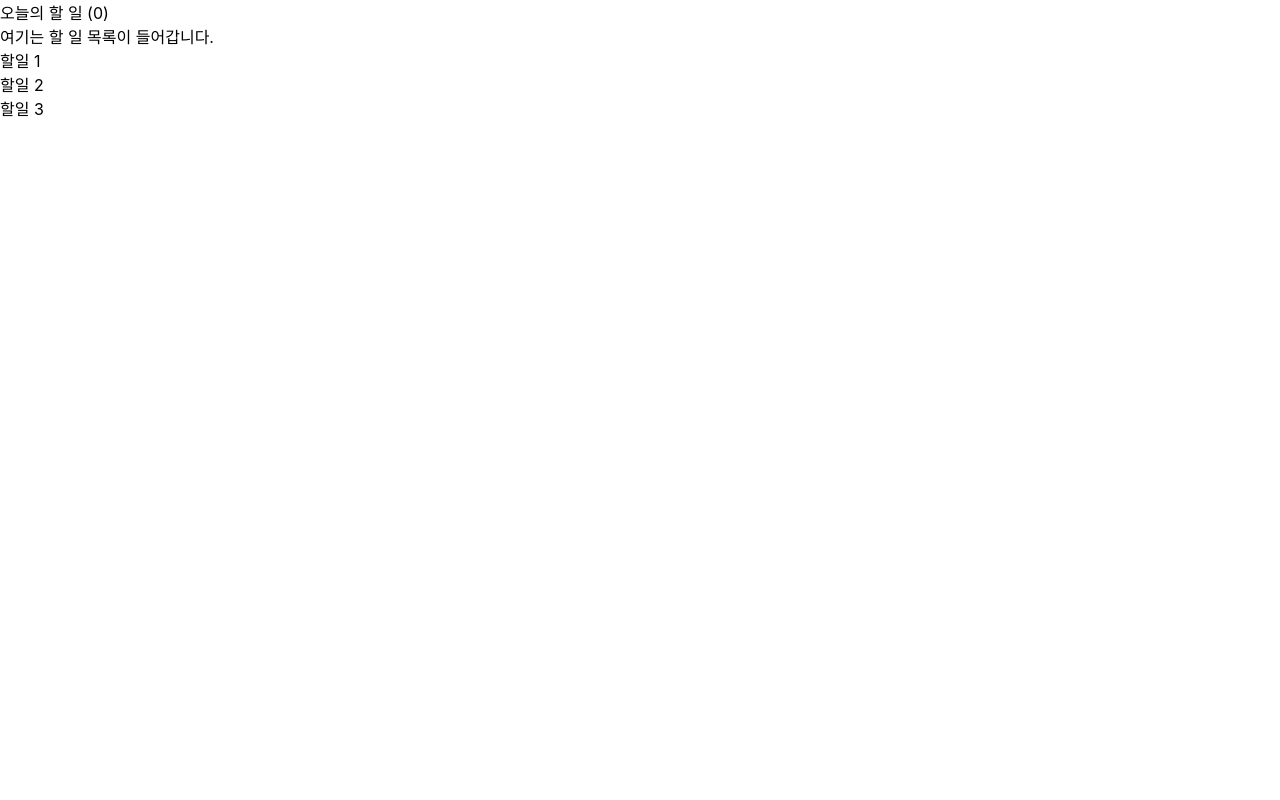
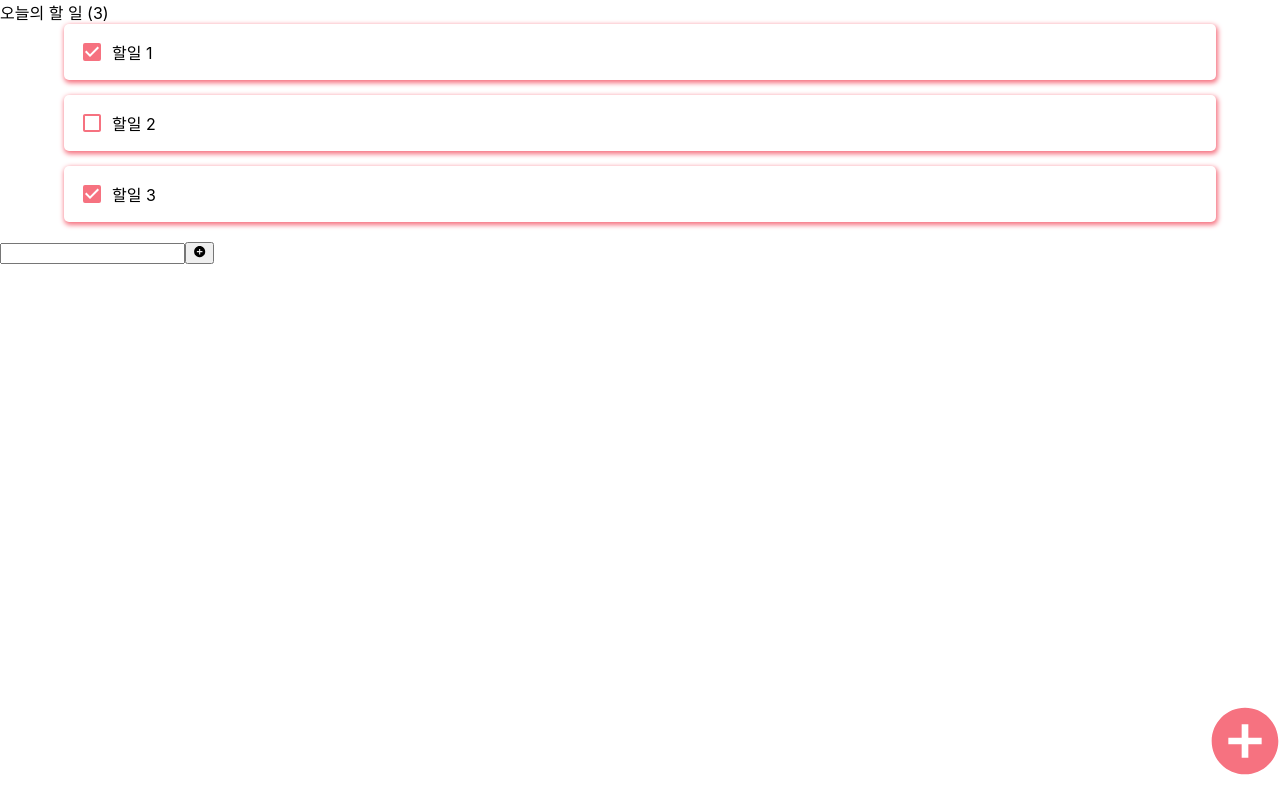
Before and after one commit to KiweonYoon/react-todo, a React (Create React App) app: page / in a window 1280 px wide. Built offline with nearby package versions, Linux system fonts and the light colour scheme.

Commit message:
투두리스트 2

```diff
--- a/package.json
+++ b/package.json
@@ -8,6 +8,7 @@
     "@testing-library/user-event": "^13.5.0",
     "react": "^18.2.0",
     "react-dom": "^18.2.0",
+    "react-icons": "^4.8.0",
     "react-scripts": "5.0.1",
     "web-vitals": "^2.1.4"
   },
--- a/src/App.css
+++ b/src/App.css
@@ -1,38 +1,20 @@
-.App {
-  text-align: center;
+.add-todo-button {
+  position: fixed;
+  /* 화면에 고정된 위치에 배치 */
+  right: -5px;
+  /* 오른쪽에서 5px만큼 떨어진 위치에 배치 */
+  bottom: 0;
+  /* 하단에 배치 */
+  z-index: 100;
+  /* 다른 요소들보다 위에 위치 */
+  width: 100;
+  /* 가로 길이 100px */
+  height: 100;
+  /* 세로 길이 100px */
+  cursor: pointer;
+  /* 마우스 커서 모양을 손가락 모양으로 변경 */
+  font-size: 5rem;
+  /* 폰트 크기 5rem */
+  color: #f67280;
+  /* 글자 색상을 밝은 분홍색으로 지정 */
 }
-
-.App-logo {
-  height: 40vmin;
-  pointer-events: none;
-}
-
-@media (prefers-reduced-motion: no-preference) {
-  .App-logo {
-    animation: App-logo-spin infinite 20s linear;
-  }
-}
-
-.App-header {
-  background-color: #282c34;
-  min-height: 100vh;
-  display: flex;
-  flex-direction: column;
-  align-items: center;
-  justify-content: center;
-  font-size: calc(100px + 2vmin);
-  color: white;
-}
-
-.App-link {
-  color: #61dafb;
-}
-
-@keyframes App-logo-spin {
-  from {
-    transform: rotate(0deg);
-  }
-  to {
-    transform: rotate(360deg);
-  }
-}
--- a/src/App.js
+++ b/src/App.js
@@ -1,9 +1,12 @@
 import React, {useState} from "react";
+import { MdAddCircle } from "react-icons/md";
 import './App.css';
 import Template from "./components/Template";
+import TodoInsert from "./components/TodoInsert";
 import TodoList from "./components/TodoList";
 
 const App = () => {
+  const [insertToggle, setInsertToggle] = useState(false);
   const [todos, setTodos] = useState([
     {
       id: 1,
@@ -23,8 +26,12 @@
 
   ]);
   return (
-    <Template>
+    <Template todoLength={todos.length}>
       <TodoList todos={todos}/>
+      <div className="add-todo-button">
+        <MdAddCircle/>
+      </div>
+      <TodoInsert/>
     </Template>
   );
 };
--- /dev/null
+++ b/src/components/Template.css
@@ -0,0 +1,25 @@
+.Template {
+    /* 위쪽 여백 20px 설정 */
+        padding-top: 20px;
+        /* 최대 높이를 화면 세로 길이 100%로 설정 */
+        max-height: 100vh;
+    }
+
+    /* 제목 스타일 */
+    .title {
+        /* 너비를 화면 가로 길이 90%로 설정 */
+        width: 90vw;
+        /* 왼쪽 여백을 자동으로 설정 */
+        margin-left: auto;
+        /* 오른쪽 여백을 자동으로 설정 */
+        margin-right: auto;
+
+        padding-bottom: 20px;
+        /* 하단 여백 20px */
+        font-size: 1.5rem;
+        /* 폰트 크기 1.5rem */
+        font-weight: bold;
+        /* 폰트 굵기 bold */
+        color: #6c567b;
+        /* 글자 색상 #6c567b */
+}
--- a/src/components/Template.js
+++ b/src/components/Template.js
@@ -1,12 +1,12 @@
 import React from "react";
 
-const Template = ({children}) => {
+const Template = ({ children, todoLength }) => {
     console.log(children, 'in child')
     return (
-        <div>
-            <div>오늘의 할 일 (0)</div>
-            <div>여기는 할 일 목록이 들어갑니다.</div>
-            {children}
+        <div className="Template">
+            <div className="title ">오늘의 할 일 ({todoLength})</div>
+
+            <div>{children}</div>
         </div>
     );
 };
--- a/src/components/TodoInsert.js
+++ b/src/components/TodoInsert.js
@@ -0,0 +1,24 @@
+import React from "react";
+import { MdAddCircle } from "react-icons/md";
+
+const TodoInsert = () => {
+    return (
+    <div>
+        <div className="background">
+
+        </div>
+        <form>
+            <input>
+
+            </input>
+            <button type = "submit">
+                <MdAddCircle></MdAddCircle>
+
+            </button>
+
+        </form>
+    </div>
+    );
+};
+
+export default TodoInsert
--- /dev/null
+++ b/src/components/TodoItem.css
@@ -0,0 +1,58 @@
+.TodoItem {
+    margin-top: auto;
+    /* 위쪽 여백을 자동으로 설정 */
+    margin-right: auto;
+    /* 오른쪽 여백을 자동으로 설정 */
+
+    border-radius: 5px;
+    /* 테두리를 둥글게 만듦 */
+    box-shadow: 1px 2px 5px 1px #f67280;
+    /* 그림자 효과 추가 */
+    padding: 1rem;
+    /* 안쪽 여백 설정 */
+    display: flex;
+    /* flexbox 사용 */
+    align-items: center;
+}
+    /* 수직 정렬을 중앙으로 설정 */
+
+    .TodoItem+.TodoItem {
+        margin-top: 15px;
+        /* 첫 번째 TodoItem을 제외한 나머지 TodoItem에 위쪽 여백 추가 */
+    }
+
+    .content {
+        cursor: pointer;
+        /* 마우스 커서 모양을 손가락으로 변경 */
+        flex: 1;
+        /* flexbox에서 차지하는 비율을 1로 설정 */
+        display: flex;
+        /* flexbox 사용 */
+        align-items: center;
+        /* 수직 정렬을 중앙으로 설정 */
+    }
+
+    .content svg {
+        font-size: 1.5rem;
+        /* 아이콘 크기 설정 */
+        color: #f67280;
+        /* 아이콘 색상 설정 */
+    }
+
+    .content .text {
+        margin-left: 0.5rem;
+        /* 왼쪽 여백 설정 */
+        flex: 1;
+        /* flexbox에서 차지하는 비율을 1로 설정 */
+    }
+
+    .content.checked.text {
+        color: #6c567b;
+        /* 텍스트 색상 설정 */
+        text-decoration: line-through;
+        /* 텍스트에 취소선 추가 */
+        cursor: pointer;
+        /* 마우스 커서 모양을 손가락으로 변경 */
+        opacity: 0.6;
+        /* 투명도 설정 */
+    }
--- a/src/components/TodoItem.js
+++ b/src/components/TodoItem.js
@@ -0,0 +1,22 @@
+import React from "react";
+import { MdCheckBox, MdCheckBoxOutlineBlank } from "react-icons/md";
+import "./TodoItem.css"
+
+// TodoItem 컴포넌트 정의
+const TodoItem = ({ todo }) => {
+    // todo 객체에서 id, text, checked 값을 추출하여 상수로 선언
+    const { id, text, checked } = todo;
+    return (
+        // TodoItem 스타일링을 위한 div 요소
+        <div className="TodoItem">
+            {/* 할 일 완료 여부에 따라 체크박스 아이콘 변경 */}
+            <div className={`content ${checked ? "checked" : ""}`}>
+                {checked ? <MdCheckBox /> : <MdCheckBoxOutlineBlank />}
+                {/* 할 일 내용 출력 */}
+                <div className="text">{text}</div>
+            </div>
+        </div>
+    );
+};
+
+export default TodoItem;
--- /dev/null
+++ b/src/components/TodoList.css
@@ -0,0 +1,6 @@
+.TodoList {
+    width: 90vw;
+    margin-left: auto;
+    margin-right: auto;
+    padding-bottom: 20px;
+}
--- a/src/components/TodoList.js
+++ b/src/components/TodoList.js
@@ -1,16 +1,16 @@
 import React from "react";
+import TodoItem from "./TodoItem";
+import './TodoList.css';
 
-const makeTodoList = () => (<>test</>)
-console.log('hi')
 const TodoList = ({todos}) => {
     console.log(todos, 'in TodoList 1')
     return (
-    <div>
+    <div className="TodoList">
         {
             todos.map(todo => {
                 console.log(todo, 'in todo')
                     return (
-                        <div key={todo.id}>{todo.text}</div>
+                        <TodoItem todo={todo} key = {todo.id}/>
                     )
                 }
             )
```
Also changed, not shown: 1 other file (tests, documents, lock files or other folders).
